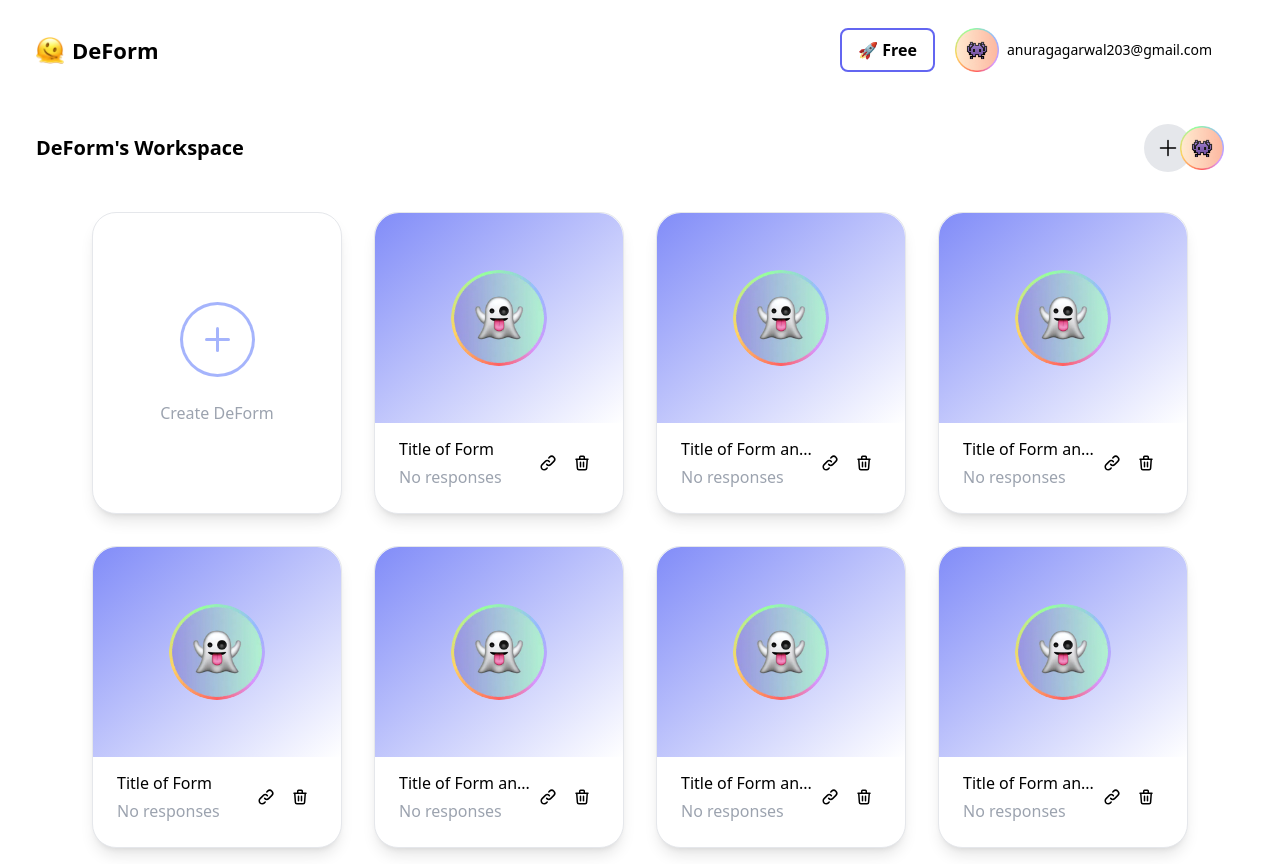
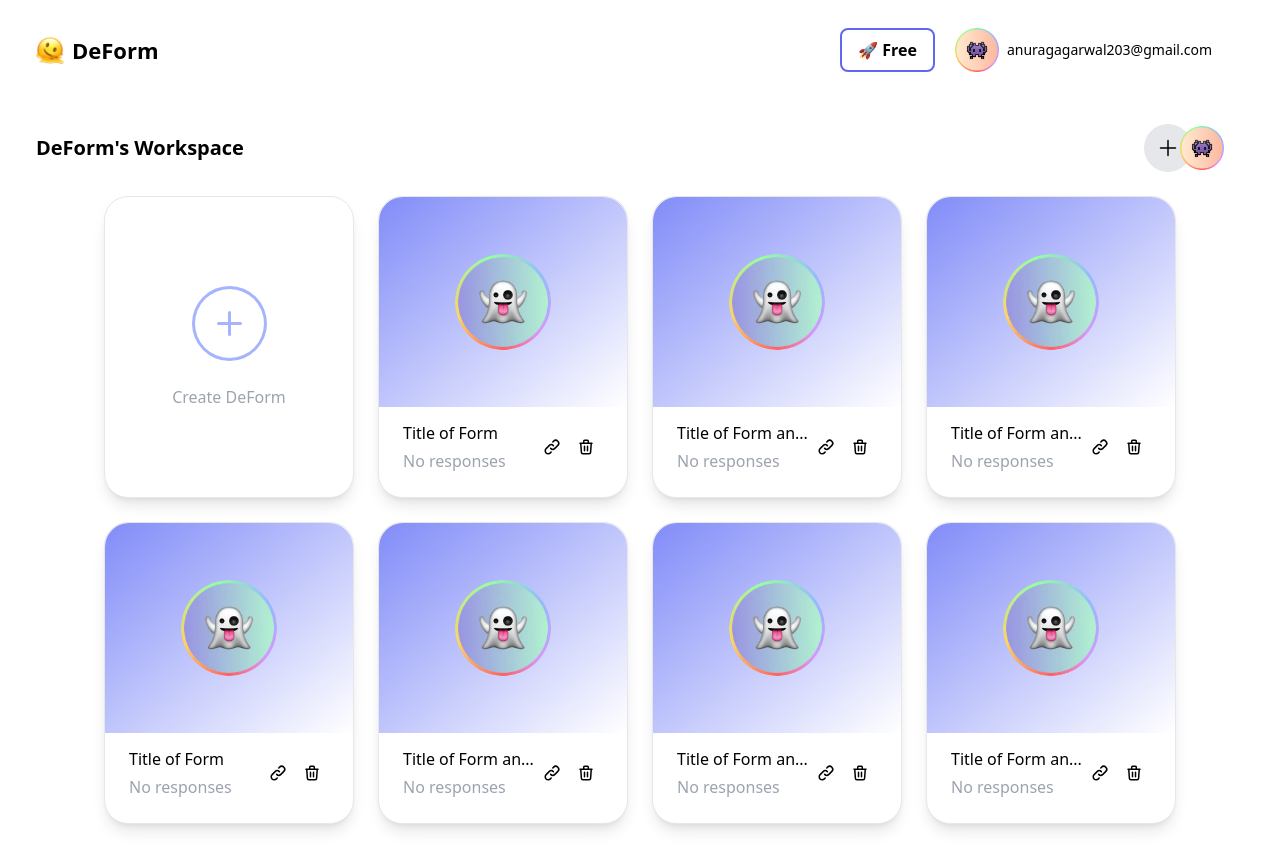
Before and after one commit to Gaurav1327/dform, a React (Vite) app: page / in a window 1280 px wide. Built offline with nearby package versions, Linux system fonts and the light colour scheme.

Commit message:
Added Grid instead of Flex, Css styling for media screen.

```diff
--- /dev/null
+++ b/src/components/Dashboard_Navbar.tsx
@@ -0,0 +1,68 @@
+import {useEffect, useState, useRef } from 'react';
+import logo1 from '../Images/logo.webp';
+import logo2 from '../Images/logo2.png';
+import { HiOutlineLogout } from 'react-icons/hi';
+
+const Dashboard_Navbar = () => {
+  const [showLogout, setShowLogout] = useState(false);
+  const logoutRef = useRef<HTMLDivElement>(null);
+
+  useEffect(() => {
+    const handleClickOutside = (event: MouseEvent) => {
+      if (logoutRef.current && !logoutRef.current.contains(event.target as Node)) {
+        setShowLogout(false);
+      }
+    };
+    document.addEventListener('mousedown', handleClickOutside);
+    return () => {
+      document.removeEventListener('mousedown', handleClickOutside);
+    };
+  }, []);
+
+  const handleImageClick = () => {
+    setShowLogout(!showLogout);
+  };
+
+  const handleLogout = () => {
+    console.log("Logging Out...");
+  };
+
+  const handleShowPrice = () => {
+    console.log("Showing Prices...");
+  };
+
+  return (
+    <div className="flex flex-row w-full py-7 p-5 sm:px-9 justify-between items-center">
+      <div className="flex font-bold text-[22px] space-x-2 justify-center items-center">
+        <img src={logo1} alt="logo" className="w-7 h-7" />
+        <div>DeForm</div>
+      </div>
+      <div className="flex space-x-5">
+        <div
+          className="border-2 px-4 py-1 font-bold rounded-lg border-indigo-500 flex items-center hover:bg-indigo-50 cursor-pointer"
+          onClick={handleShowPrice}
+        >
+          🚀 Free
+        </div>
+        <div className="flex justify-center items-center space-x-2 hover:opacity-80 cursor-pointer transition duration-200" onClick={handleImageClick}>
+          <div>
+            <img src={logo2} alt="profile" className="w-11 h-11" />
+            {showLogout && (
+              <div className="absolute rounded-lg shadow-lg my-1 border" ref={logoutRef}>
+                <div className="flex space-x-2 px-5 py-2 rounded-lg hover:bg-red-100 justify-center items-center">
+                  <HiOutlineLogout size={18} />
+                  <div onClick={handleLogout}>Logout</div>
+                </div>
+              </div>
+            )}
+          </div>
+          <div className="stext-gray-500 text-sm opacity-0 left-0 top-0 sm:pr-8 absolute sm:opacity-100 sm:static">
+            anuragagarwal203@gmail.com
+          </div>
+        </div>
+      </div>
+    </div>
+  );
+};
+
+export default Dashboard_Navbar;
--- /dev/null
+++ b/src/components/FormCard.tsx
@@ -0,0 +1,66 @@
+import { useState, useEffect, useRef } from 'react'
+import { HiOutlineTrash, HiOutlineLink } from 'react-icons/hi';
+export type FormType = {
+    title: string;
+    coverImg: string;
+    response: number;
+}
+
+type FormCardProps = {
+    form: FormType;
+    onDelete: () => void;
+}
+
+const FormCard = ({ form, onDelete }: FormCardProps) => {
+
+    const [isLinkCopied, setIsLinkCopied] = useState(false);
+    const copyLinkRef = useRef<HTMLDivElement>(null);
+
+    useEffect(() => {
+        const handleClickOutside = (event: MouseEvent) => {
+          if (copyLinkRef.current && !copyLinkRef.current.contains(event.target as Node)) {
+            setIsLinkCopied(false);
+          }
+        };
+        document.addEventListener('mousedown', handleClickOutside);
+        return () => {
+          document.removeEventListener('mousedown', handleClickOutside);
+        };
+      }, []);
+
+    const handleDeleteClick = () => {
+        const confirmed = window.confirm(`Are you sure you want to delete "${form.title}" and all it's responses?`);
+        if (confirmed) {
+            onDelete();
+        }
+    };
+    const handleCopyLink = () => {
+        const textToCopy = 'Linkt to the form';
+        navigator.clipboard.writeText(textToCopy);
+        setIsLinkCopied(true);
+        console.log("Link Copied...");
+    };
+    const handleOpenForm = () => {
+        console.log("Opening form...");
+    };
+
+    return (
+        <div className='h-[302px] w-[250px] bg-white border rounded-3xl shadow-lg  hover:opacity-90 transition duration-200' onClick={handleOpenForm}>
+            <div className='flex justify-center items-center h-[210px] w-[248px] bg-gradient-to-br from-indigo-400  to-white rounded-t-3xl cursor-pointer'>
+                <img src={form.coverImg} alt="logo3" className='h-24 w-24 rounded-full' />
+            </div>
+            <div className='w-full h-[80px] flex flex-row justify-between px-6 items-center'>
+                <div className="flex flex-col space-y-1 justify-center">
+                    <div>{form.title.length > 18 ? form.title.substring(0, 16) + "..." : form.title}</div>
+                    <div className='text-gray-400'>{form.response > 0 ? form.response : "No"} responses</div>
+                </div>
+                <div className='flex justify-center items-center' >
+                    <div ref={copyLinkRef} className={`p-2 rounded-full cursor-pointer ${isLinkCopied ? 'text-gray-600' : 'hover:bg-indigo-100' }`} onClick={handleCopyLink}> <HiOutlineLink size={18} /> </div>
+                    <div className='hover:bg-red-100 p-2 hover:text-red-500 rounded-full cursor-pointer' onClick={handleDeleteClick}> <HiOutlineTrash size={18} /> </div>
+                </div>
+            </div>
+        </div>
+    )
+}
+
+export default FormCard;
--- a/src/index.css
+++ b/src/index.css
@@ -1,3 +1,38 @@
 @tailwind base;
 @tailwind components;
 @tailwind utilities;
+
+.grid-cols-custom {
+  display: grid;
+  grid-template-columns: repeat(6, 1fr);
+}
+
+@media (max-width: 1800px) {
+  .grid-cols-custom {
+    grid-template-columns: repeat(5, 1fr);
+  }
+}
+
+@media (max-width: 1500px) {
+  .grid-cols-custom {
+    grid-template-columns: repeat(4, 1fr);
+  }
+}
+
+@media (max-width: 1200px) {
+  .grid-cols-custom {
+    grid-template-columns: repeat(3, 1fr);
+  }
+}
+
+@media (max-width: 900px) {
+  .grid-cols-custom {
+    grid-template-columns: repeat(2, 1fr);
+  }
+}
+
+@media (max-width: 600px) {
+  .grid-cols-custom {
+    grid-template-columns: repeat(1, 1fr);
+  }
+}
--- a/src/pages/AdminDashboard.tsx
+++ b/src/pages/AdminDashboard.tsx
@@ -1,8 +1,7 @@
-import { useState, useEffect, useRef } from 'react';
-import logo1 from '../Images/logo.webp'
 import logo2 from '../Images/logo2.png'
 import logo3 from '../Images/logo3.webp'
-import { HiOutlineTrash, HiOutlineLink, HiOutlineLogout } from 'react-icons/hi';
+import FormCard from '../components/FormCard';
+import Dashboard_Navbar from '../components/Dashboard_Navbar';
 
 export type FormType = {
   title: string;
@@ -12,38 +11,9 @@
 
 function AdminDashboard() {
 
-  const [showLogout, setShowLogout] = useState(false);
-  const logoutRef = useRef<HTMLDivElement>(null);
-
-  useEffect(() => {
-    const handleClickOutside = (event: MouseEvent) => {
-      if (logoutRef.current && !logoutRef.current.contains(event.target as Node)) {
-        setShowLogout(false);
-      }
-    };
-    document.addEventListener('mousedown', handleClickOutside);
-    return () => {
-      document.removeEventListener('mousedown', handleClickOutside);
-    };
-  }, []);
-
-  const handleImageClick = () => {
-    setShowLogout(!showLogout);
-  };
-
-  const handleLogout = () => {
-    console.log("Loggin Out...");
-  };
-
-  const handleShowPrice = () => {
-    console.log("Showing Prices...");
-  };
-
   const handleAddForm = () => {
     console.log("Adding New form...");
   };
-
-
 
   const arr = [
     { title: "Title of Form", coverImg: logo3 as string, response: 0 },
@@ -54,45 +24,19 @@
     { title: "Title of Form and other", coverImg: logo3 as string, response: 0 },
     { title: "Title of Form and other", coverImg: logo3 as string, response: 0 },
   ]
+
+  const handleDeleteForm = () => {
+    // Perform delete operation (update state or make an API call)
+    console.log("Deleting form...");
+  };
+
   return (
-    <div className="w-screen flex flex-col items-center justify-center">
+    <div className="w-full flex flex-col items-center justify-center">
+      <Dashboard_Navbar />
+      <Comp1 />
+      <div className="grid gap-6 grid-cols-custom items-center">
 
-      {/* Navbar starts */}
-      <div className="flex flex-row w-full py-7 p-5 sm:px-9 justify-between items-center">
-        <div className="flex font-bold text-[22px] space-x-2 justify-center items-center">
-          <img src={logo1} alt="logo" className='w-7 h-7' />
-          <div>DeForm</div>
-        </div>
-        <div className="flex space-x-5">
-          <div className='border-2 px-4 py-1 font-bold rounded-lg border-indigo-500 flex items-center hover:bg-indigo-50 cursor-pointer' onClick={handleShowPrice}>
-            🚀 Free
-          </div>
-          <div className="flex justify-center items-center space-x-2 hover:opacity-80 cursor-pointer transition duration-200" onClick={handleImageClick}>
-            <div>
-              <img src={logo2} alt="profile" className="w-11 h-11"/>
-              {showLogout && (
-                <div className='absolute rounded-lg shadow-lg my-1 border' ref={logoutRef}>
-                  <div className='flex space-x-2 px-5 py-2 rounded-lg hover:bg-red-100 justify-center items-center'>
-                    <HiOutlineLogout size={18} />
-                    <div onClick={handleLogout} >Logout</div>
-                  </div>
-                </div>
-              )}
-            </div>
-            <div className='stext-gray-500 text-sm opacity-0 left-0 top-0 sm:pr-8 absolute sm:opacity-100 sm:static '> anuragagarwal203@gmail.com </div>
-          </div>
-        </div>
-      </div>
-      {/* Navbar ends */}
-
-
-
-      <Comp1 />
-
-
-      <div className="flex flex-row flex-wrap justify-center ml-3 sm:mx-7 items-center max-w-[1200px]">
-
-        <div className='h-[302px] w-[250px] bg-white border rounded-3xl shadow-lg my-4 mx-4 hover:opacity-90 transition duration-200 cursor-pointer' onClick={handleAddForm}>
+        <div className='h-[302px] w-[250px] bg-white border rounded-3xl shadow-lg hover:opacity-90 transition duration-200 cursor-pointer' onClick={handleAddForm}>
           <div className="flex flex-col items-center justify-center space-y-6 h-full">
             <div className="h-[75px] w-[75px] rounded-[50%] bg-indigo-300 p-[3px]">
               <div className="relative flex h-full w-full items-center justify-center rounded-[50%] bg-white">
@@ -107,55 +51,16 @@
         </div>
 
         {arr.map((form) => (
-          <FormCard form={form} />
+          <FormCard form={form} onDelete={handleDeleteForm} />
         ))}
+
       </div>
+      <div className="mb-6"></div>
     </div>
   )
 }
 
-const FormCard = ({ form }: { form: FormType }) => {
-  const handleDeleteClick = () => {
-    const confirmed = window.confirm(`Are you sure you want to delete "${form.title}" and all it's responses?`);
-    if (confirmed) {
-      // Call your delete function here
-      deleteFile();
-    }
-  };
 
-  const deleteFile = () => {
-    // delete file logic here
-    console.log('File deleted');
-  };
-  const handleCopyLink = () => {
-    const textToCopy = 'Linkt to the form';
-    navigator.clipboard.writeText(textToCopy);
-    console.log("Link Copied...");
-  };
-
-  const handleOpenForm = () => {
-    console.log("Opening form...");
-  };
-
-
-  return (
-    <div className='h-[302px] w-[250px] bg-white border rounded-3xl shadow-lg my-4 mx-4 hover:opacity-90 transition duration-200' onClick={handleOpenForm}>
-      <div className='flex justify-center items-center h-[210px] w-[248px] bg-gradient-to-br from-indigo-400  to-white rounded-t-3xl cursor-pointer'>
-        <img src={form.coverImg} alt="logo3" className='h-24 w-24 rounded-full' />
-      </div>
-      <div className='w-full h-[80px] flex flex-row justify-between px-6 items-center'>
-        <div className="flex flex-col space-y-1 justify-center">
-          <div>{form.title.length > 18 ? form.title.substring(0, 16) + "..." : form.title}</div>
-          <div className='text-gray-400'>{form.response > 0 ? form.response : "No"} responses</div>
-        </div>
-        <div className='flex justify-center items-center' >
-          <div className='hover:bg-indigo-100 p-2 rounded-full cursor-pointer' onClick={handleCopyLink}> <HiOutlineLink size={18} /> </div>
-          <div className='hover:bg-red-100 p-2 hover:text-red-500 rounded-full cursor-pointer' onClick={handleDeleteClick}> <HiOutlineTrash size={18} /> </div>
-        </div>
-      </div>
-    </div>
-  )
-}
 
 const Comp1 = () => {
   return (
@@ -165,7 +70,6 @@
       </div>
       <div className="flex -space-x-3 hover:opacity-80 cursor-pointer justify-center items-center">
         <div className="bg-gray-200 rounded-full w-12 h-12 flex items-center justify-center font-thin">
-          {/* <IoIosAdd size={40} /> */}
           <div className="h-[24px] w-[24px]"><svg xmlns="http://www.w3.org/2000/svg" viewBox="0 0 24 24" fill="currentColor"><path fill-rule="evenodd" d="M12 3.75a.75.75 0 01.75.75v6.75h6.75a.75.75 0 010 1.5h-6.75v6.75a.75.75 0 01-1.5 0v-6.75H4.5a.75.75 0 010-1.5h6.75V4.5a.75.75 0 01.75-.75z" clip-rule="evenodd"></path></svg></div>
         </div>
         <div className='absolute left-0 right-0 opacity-0 sm:static sm:opacity-100 '>
```
